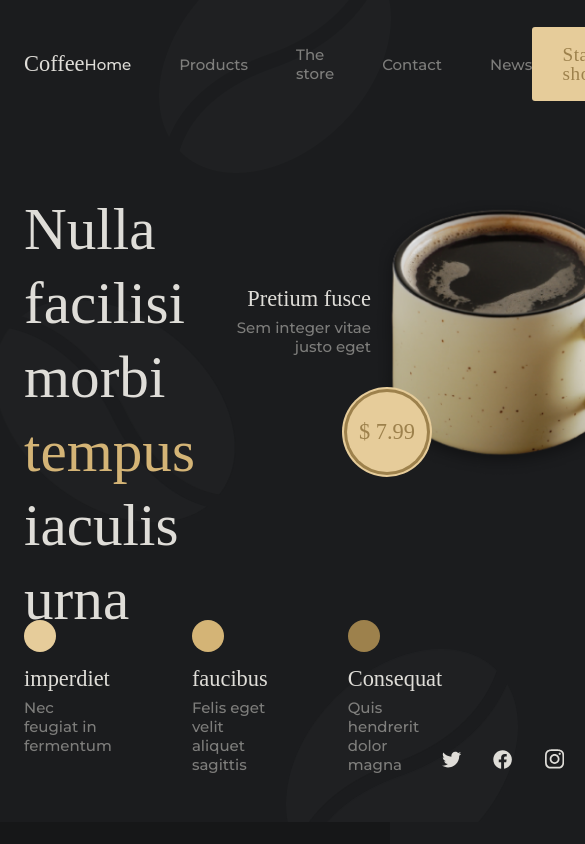
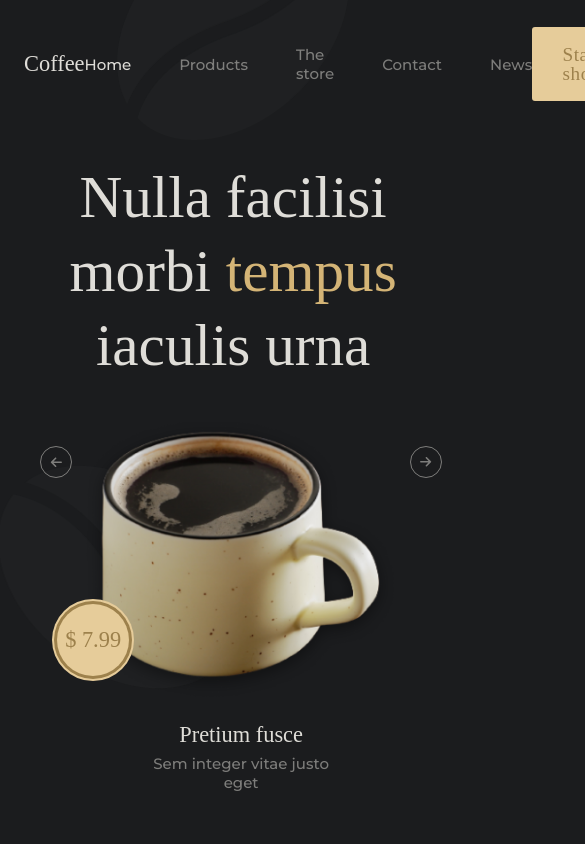
Before and after one commit to aridsm/cafeteria, a React (Create React App) app: page / in a window 390 px wide. Shown: the top 844 px of the page, 585 px wide, since content can reach past the window. Built offline with nearby package versions, Linux system fonts and the light colour scheme; a web font is replaced by a local one.

Commit message:
home responsive

```diff
--- a/src/Styles/Components/BestSeller.scss
+++ b/src/Styles/Components/BestSeller.scss
@@ -16,7 +16,6 @@
     padding: 1px;
   }
   .slide-item {
-    padding: 2rem;
     text-align: center;
     height: auto;
     border-radius: $radius;
@@ -26,12 +25,21 @@
       background: $c-bg-3;
       box-shadow: 0 0 0 1px rgba(255, 255, 255, 0.05);
     }
+    a {
+      display: flex;
+      flex-direction: column;
+      align-items: center;
+      width: 100%;
+      height: 100%;
+      padding: 2rem;
+    }
     h3,
     .price {
       @include fontTitles(m);
     }
     .price {
-      margin-top: 3rem;
+      padding-top: 1rem;
+      margin-top: auto;
       display: block;
     }
     h3 {
@@ -103,3 +111,19 @@
     }
   }
 }
+
+@media (max-width: 550px) {
+  .best-seller {
+    .slide-item {
+      a {
+        padding: 0.5rem;
+      }
+      img {
+        width: 5rem;
+      }
+      .cal {
+        margin: 0.5rem 0 1rem 0;
+      }
+    }
+  }
+}
--- a/src/Styles/Components/Home.scss
+++ b/src/Styles/Components/Home.scss
@@ -136,3 +136,26 @@
     }
   }
 }
+
+@media (max-width: 910px) {
+  .home {
+    .container {
+      padding-top: 4rem;
+    }
+    .flex {
+      flex-direction: column;
+    }
+    .flex-2 {
+      flex-direction: column;
+      align-items: center;
+    }
+    .list-values {
+      margin-bottom: 4rem;
+      margin-top: 4rem;
+    }
+    h1 {
+      text-align: center;
+      margin-bottom: 2rem;
+    }
+  }
+}
--- a/src/Styles/Components/HomeSlide.scss
+++ b/src/Styles/Components/HomeSlide.scss
@@ -67,7 +67,7 @@
     .arrow {
       @include arrow;
     }
-    .arrow-down {
+    .arrow-next {
       transform: rotate(180deg);
     }
   }
@@ -91,11 +91,64 @@
   .slide {
     .slider {
       width: 30rem;
+      height: 19rem;
     }
     .slide-content {
-      .img-container img {
-        width: 320px;
+      .img-container {
+        .price {
+          bottom: 2rem;
+          height: 4.5rem;
+          width: 4.5rem;
+        }
+        img {
+          width: 320px;
+        }
       }
     }
   }
 }
+
+@media (max-width: 910px) {
+  .slide {
+    flex-direction: column;
+    position: relative;
+    .slider {
+      width: 25rem;
+      height: 25rem;
+    }
+    .slide-content {
+      flex-direction: column;
+      align-items: center;
+      .prod-name {
+        text-align: center;
+        margin-top: 1rem;
+        order: 2;
+        p {
+          margin: 0 auto;
+        }
+      }
+    }
+    .buttons-list {
+      flex-direction: row;
+      margin-left: 0;
+      width: 100%;
+      .btn-slide {
+        display: none;
+      }
+      button + button {
+        margin-top: 0;
+      }
+      .arrow {
+        position: absolute;
+        top: 2rem;
+      }
+      .arrow-next {
+        transform: rotate(90deg);
+        right: 0;
+      }
+      .arrow-prev {
+        transform: rotate(-90deg);
+      }
+    }
+  }
+}
--- a/src/Styles/Components/Subscribe.scss
+++ b/src/Styles/Components/Subscribe.scss
@@ -29,6 +29,7 @@
       border-radius: $radius;
       padding: 1rem;
       width: 20rem;
+      box-shadow: 0 0 0 1px rgba(255, 255, 255, 0.05);
     }
   }
 }
--- a/src/components/HomeSlide.js
+++ b/src/components/HomeSlide.js
@@ -49,12 +49,16 @@ const HomeSlide = () => {
       <Swiper
         slidesPerView={1}
         className="slider"
-        direction="vertical"
         onSwiper={(s) => {
           setSwiper(s);
         }}
         onActiveIndexChange={(s) => {
           setActiveIndex(s.activeIndex);
+        }}
+        breakpoints={{
+          910: {
+            direction: "vertical",
+          },
         }}
       >
         {coffeesList.map((coffee) => (
@@ -73,7 +77,7 @@ const HomeSlide = () => {
 
       <div className="buttons-list">
         <button
-          className="arrow"
+          className="arrow arrow-prev"
           onClick={prevSlideHandler}
           title="produto anterior"
         >
@@ -83,13 +87,13 @@ const HomeSlide = () => {
           <button
             key={coffee.name}
             onClick={() => activeSlide(index)}
-            className={activeIndex === index ? "active" : ""}
+            className={`${activeIndex === index ? "active" : ""} btn-slide`}
           >
             0{index + 1}
           </button>
         ))}
         <button
-          className="arrow arrow-down"
+          className="arrow arrow-next"
           onClick={nextSlideHandler}
           title="próximo produto"
         >
```
